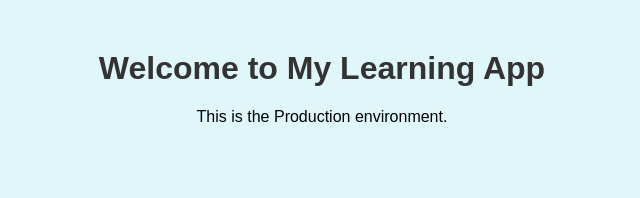
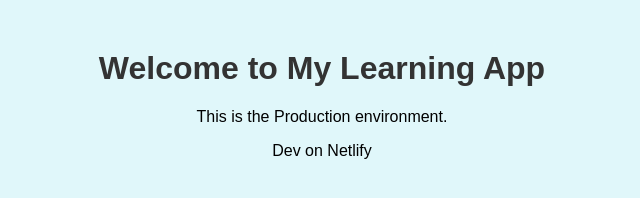
Before and after one commit to DylanL96/my-learning-app, a plain HTML site: page index.html in a window 1280 px wide. Shown: the whole page, without its empty margins (318-958 px from the left). Drawn offline with Linux system fonts and the light colour scheme.

Commit message:
Trigger dev deploy on Netlify

```diff
--- a/index.html
+++ b/index.html
@@ -9,6 +9,7 @@
 <body>
   <h1>Welcome to My Learning App</h1>
   <p>This is the <span id="env">Production</span> environment.</p>
+  <p>Dev on Netlify</p>
   <script src="script.js"></script>
 </body>
 </html>
```
